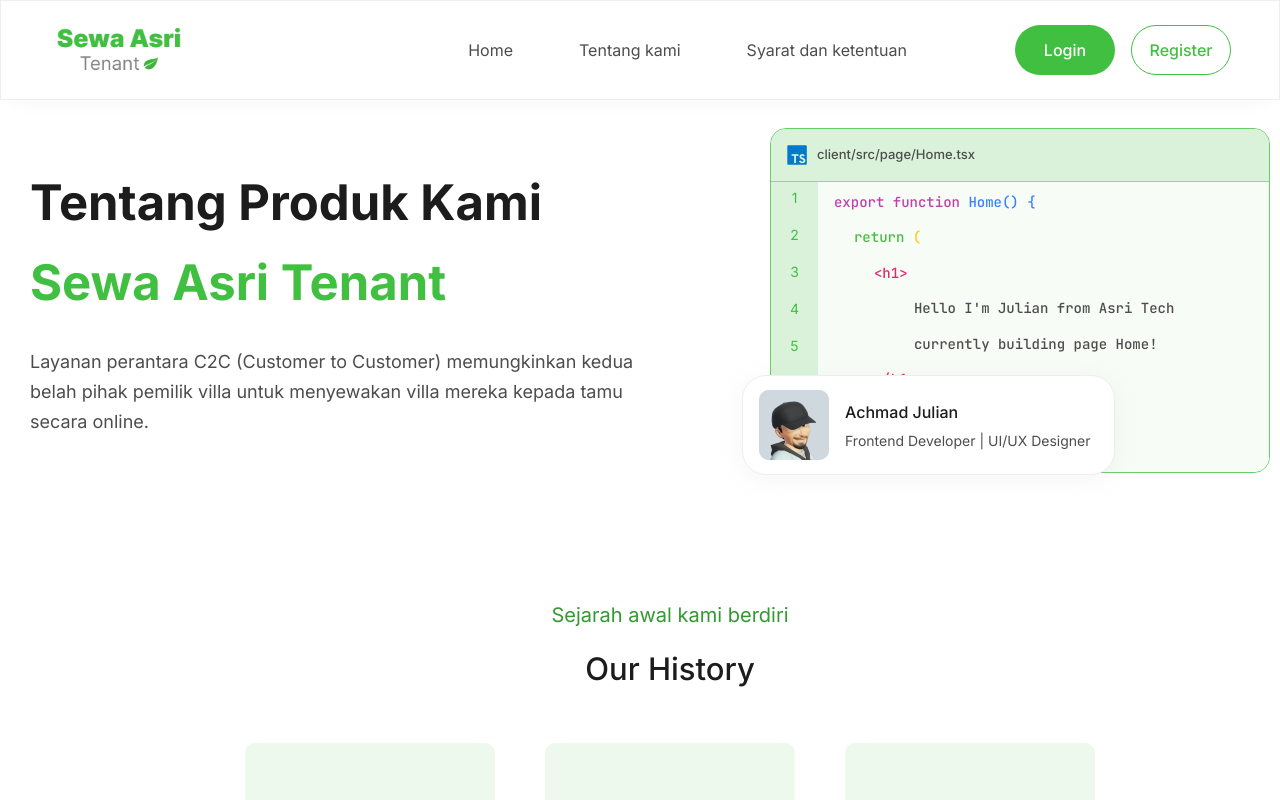
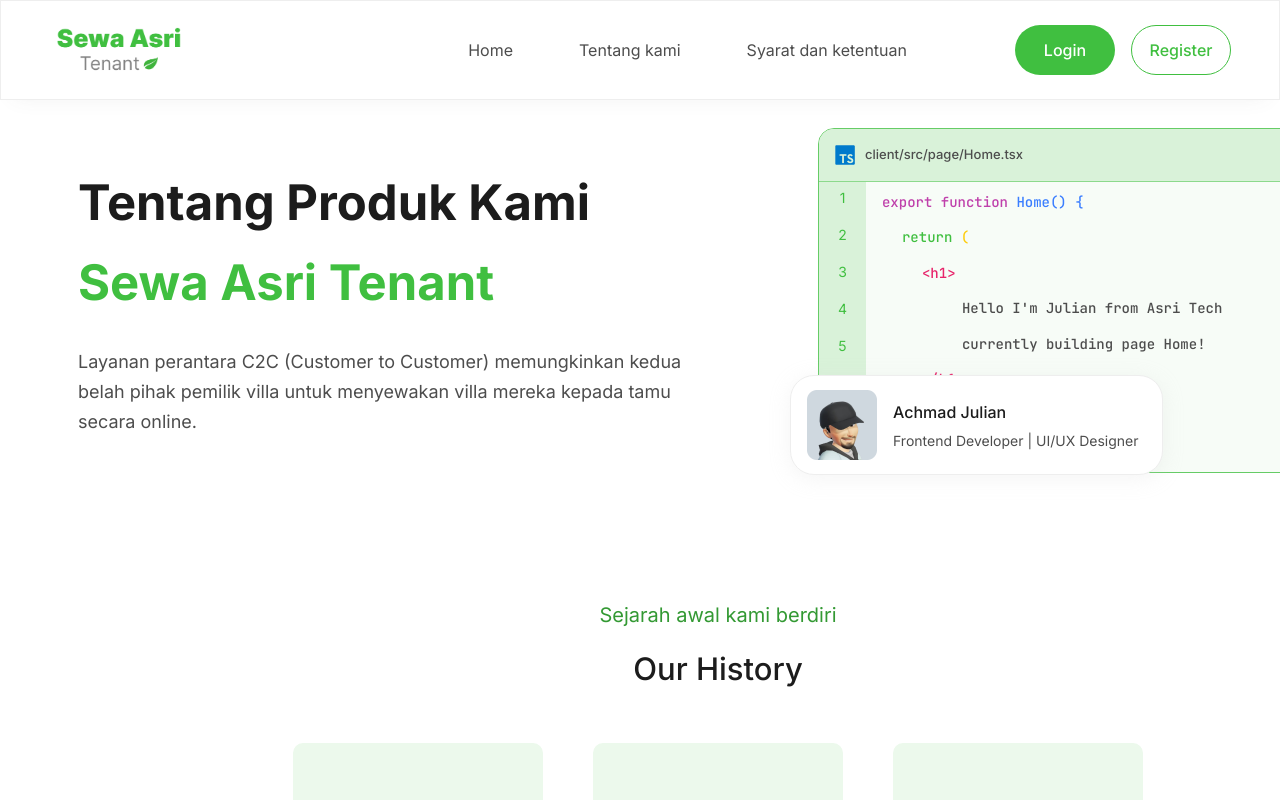
Before and after one commit to habiberdn/sewa-asri, a React (Vite) app in the folder client/: page /about-us in a window 1280 px wide. Built offline with nearby package versions, Linux system fonts and the light colour scheme.

Commit message:
fix: apply the container class so that the footer can be placed inside the page container

```diff
--- a/client/src/pages/AboutUs.tsx
+++ b/client/src/pages/AboutUs.tsx
@@ -16,6 +16,7 @@ export function AboutUs() {
         <>
             <PageHeader />
             <main className="page-container">
+                <section className="container">
 
                 <section className="hero-section">
 
@@ -34,8 +35,9 @@ export function AboutUs() {
 
                 <OurHistory />
                 <OurOtherProduct />
+            </section>
+            <Footer />
             </main>
-            {/* <Footer /> */}
         </>
     );
 }
--- a/client/src/pages/Home.tsx
+++ b/client/src/pages/Home.tsx
@@ -14,6 +14,7 @@ export function Home() {
         <>
             <PageHeader />
             <main className="page-container">
+                <section className="container">
                     <section className="hero-section">
                         <article>
                             <h1 className="h1-medium">Kelola Jadwal Reservasi dan Villa Dengan Sewa Asri Tenant</h1>
@@ -28,6 +29,7 @@ export function Home() {
                     <Testimony />
                     <CTA />
 
+                </section>
             <Footer />
             </main>
         </>
```
Lines whose indentation alone changed are shown as unchanged.
